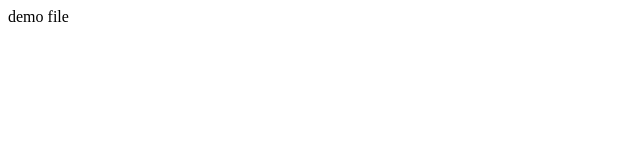
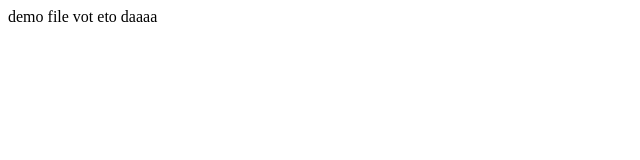
Before and after one commit to nikola4468/demo, a plain HTML site: page index.html in a window 1280 px wide. Shown: the full height of the page, 0-640 px from the left. Drawn offline with Linux system fonts and the light colour scheme.

Commit message:
vot eto da

```diff
--- a/index.html
+++ b/index.html
@@ -8,5 +8,6 @@
 </head>
 <body>
     demo file
+    vot eto daaaa
 </body>
 </html>
```
